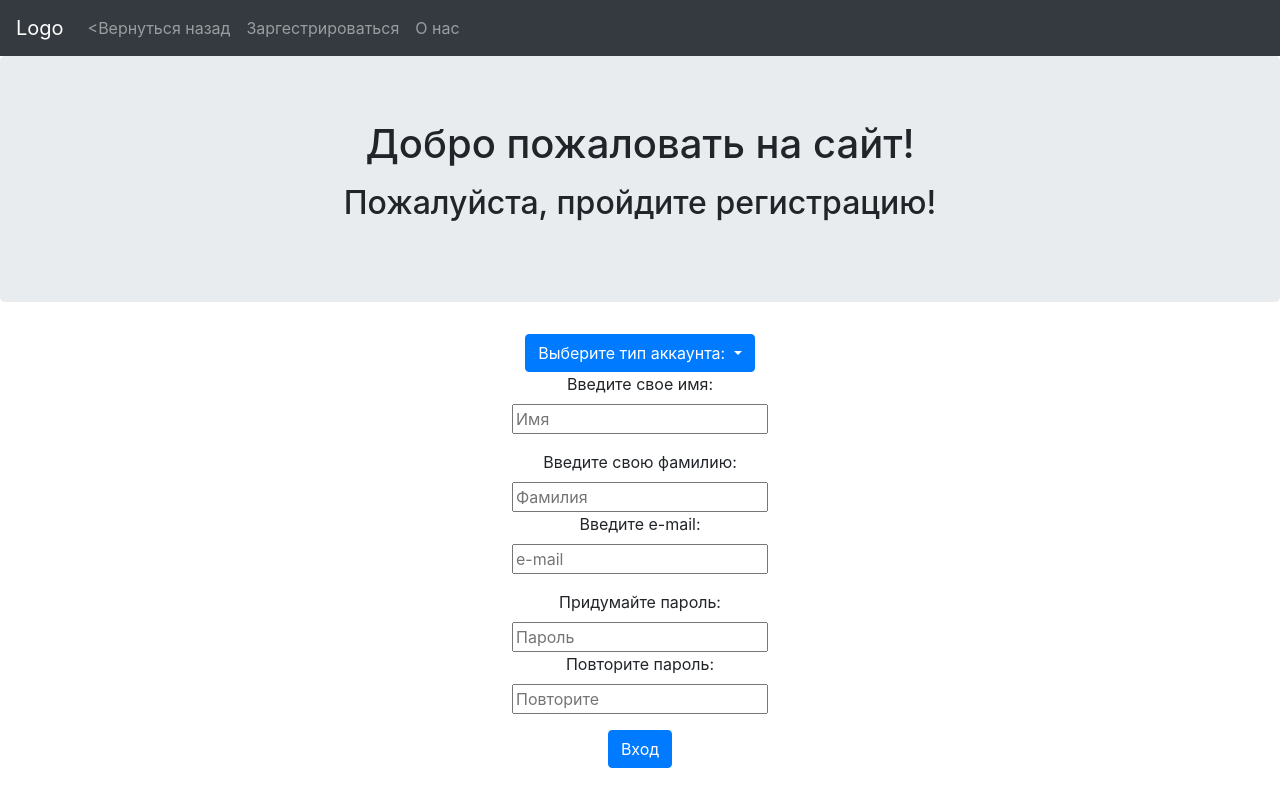
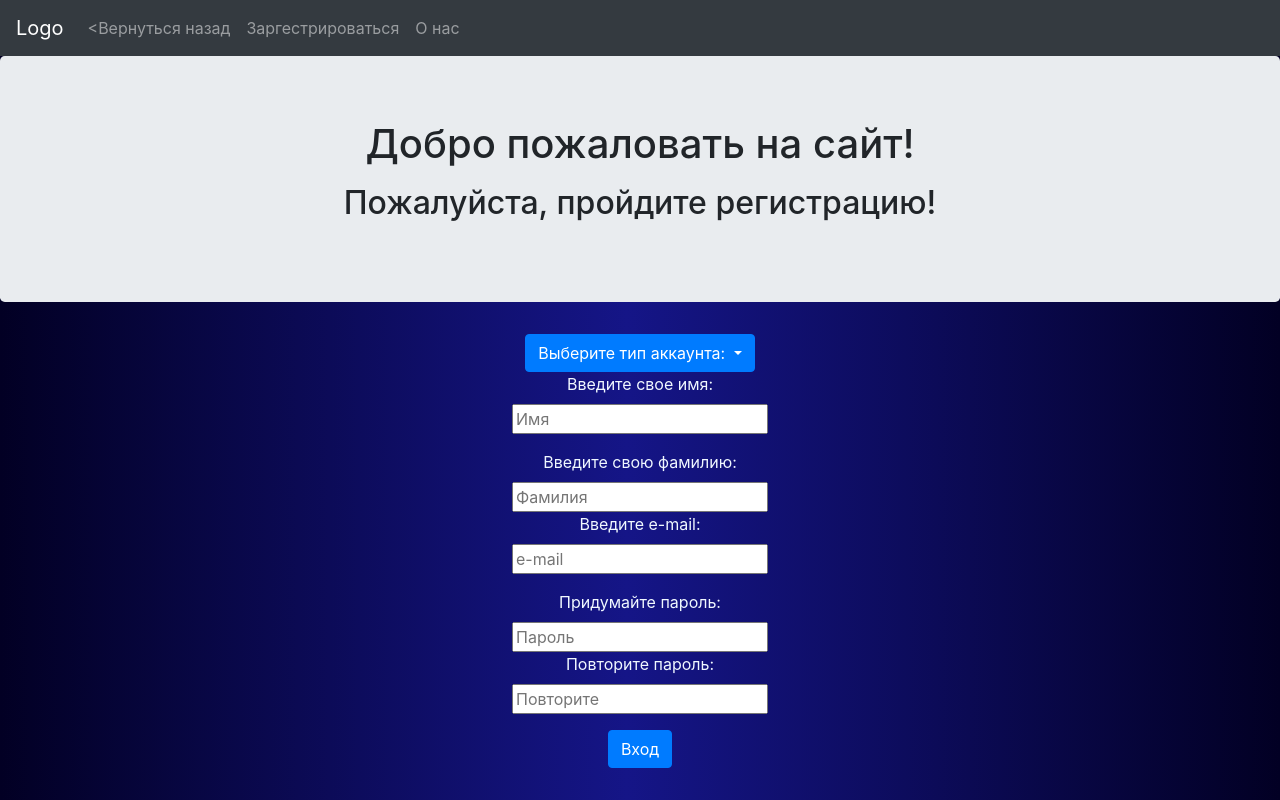
Before and after one commit to Chingiz2003/oioioi, a Django app: page /registr in a window 1280 px wide. Run offline with Django 4.2, Linux system fonts and the light colour scheme; some libraries are stand-ins or nearby versions.

Commit message:
First commit

```diff
--- a/static/main/css/index.css
+++ b/static/main/css/index.css
@@ -1,8 +1,8 @@
 body {
-    background: rgb(247, 245, 245) url("/static/main/img/speedometer.png") no-repeat;
-    background-size: 100%
-}
+    background: rgb(2,0,36);
+    background: linear-gradient(90deg, rgba(2,0,36,1) 0%, rgba(21,21,135,1) 49%, rgba(2,0,36,1) 100%);
+  }
 
 center {
-    color:rgb(255, 255, 255)
+    color: aliceblue;
 }
--- a/templates/main/login.html
+++ b/templates/main/login.html
@@ -8,7 +8,7 @@
           <a class="nav-link" href="/index"><Вернуться назад</a>
       </li>
       <li class="nav-item">
-          <a class="nav-link" href="#">Заргестрироваться</a>
+          <a class="nav-link" href="/registr">Заргестрироваться</a>
       </li>
       <li class="nav-item">
           <a class="nav-link" href="#">О нас</a>
--- a/templates/main/registr.html
+++ b/templates/main/registr.html
@@ -1,4 +1,9 @@
 {% extends 'layout.html' %}
+{% load static %}
+
+{% block css_add %}
+ <link rel="stylesheet" href="{% static 'main/css/index.css' %}">
+{% endblock %}
 {% block title %}Регистрация{% endblock %}
 {% block content %}
     <nav class="navbar navbar-expand-sm bg-dark navbar-dark">
```
